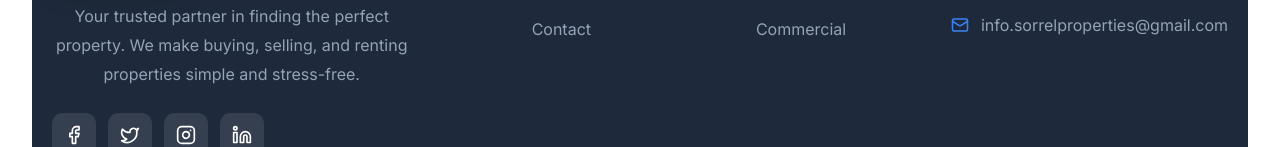
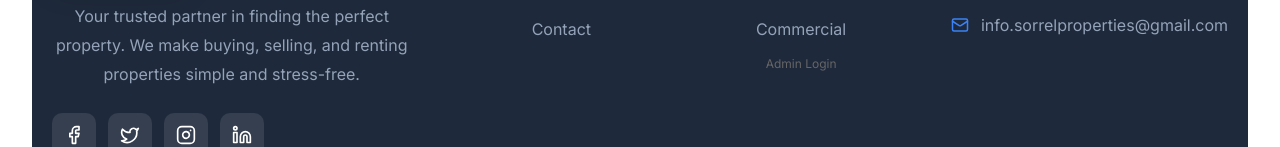
Before and after one commit to sarahcybersecsolutions/-sorrel-properties, a React (Vite) app: page / in a window 1280 px wide. Shown: the part 8138-8285 px from the top of the page. Built offline with nearby package versions, Linux system fonts and the light colour scheme.

Commit message:
Add admin login link to footer

```diff
--- a/src/components/Footer.jsx
+++ b/src/components/Footer.jsx
@@ -52,7 +52,7 @@ const Footer = () => {
                 <li><Link to="/properties?type=apartment">Apartments</Link></li>
                 <li><Link to="/properties?type=condo">Condos</Link></li>
                 <li><Link to="/properties?type=commercial">Commercial</Link></li>
-                <li><Link to="#/admin" style={{fontSize: '0px', opacity: 0}}>Admin</Link></li>
+                <li><a href="#" onClick={(e) => {e.preventDefault(); window.scrollTo({top: 0, behavior: 'smooth'}); setTimeout(() => {const event = new CustomEvent('showAdminLogin'); window.dispatchEvent(event);}, 300);}} style={{color: '#666', fontSize: '12px', marginTop: '10px', display: 'block'}}>Admin Login</a></li>
               </ul>
             </div>
 
```
